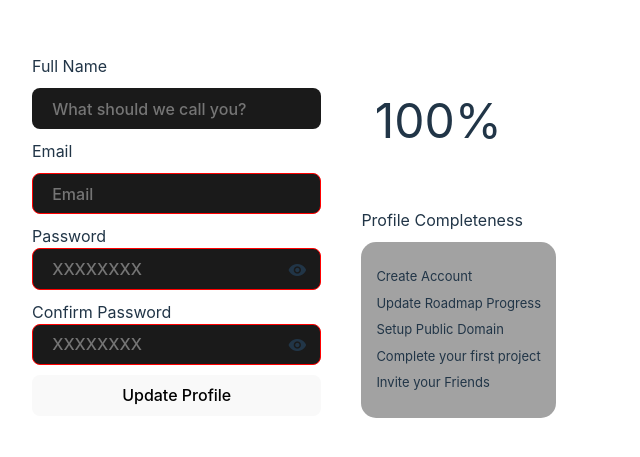
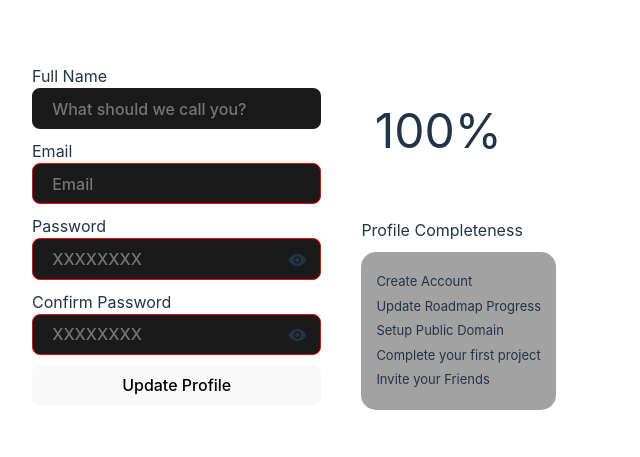
Before and after one commit to Jaunty5899/formUI, a React (Vite) app: page / in a window 1280 px wide. Shown: the part 165-622 px from the top of the page, without its empty margins (0-640 px from the left). Built offline with nearby package versions, Linux system fonts and the light colour scheme.

Commit message:
module done

```diff
--- a/src/App.css
+++ b/src/App.css
@@ -51,9 +51,9 @@
 .list {
   display: flex;
   flex-direction: column;
-  gap: 7px;
+  gap: 5px;
   list-style-type: none;
-  padding: 25px 15px;
+  padding: 20px 15px;
   margin: 0;
   font-size: small;
 }
--- a/src/App.jsx
+++ b/src/App.jsx
@@ -4,14 +4,18 @@ function App() {
   return (
     <div className="container">
       <form className="subDiv1" action="/">
+        <div className="subContainer">
           <label htmlFor="fullName">Full Name</label>
           <input
             id="fullName"
             type="text"
             placeholder="What should we call you?"
           />
+        </div>
+        <div className="subContainer">
           <label htmlFor="email">Email</label>
           <input id="email" type="email" placeholder="Email" required />
+        </div>
         <div className="subContainer">
           <label htmlFor="password">Password</label>
           <input
```
Lines whose indentation alone changed are shown as unchanged.
